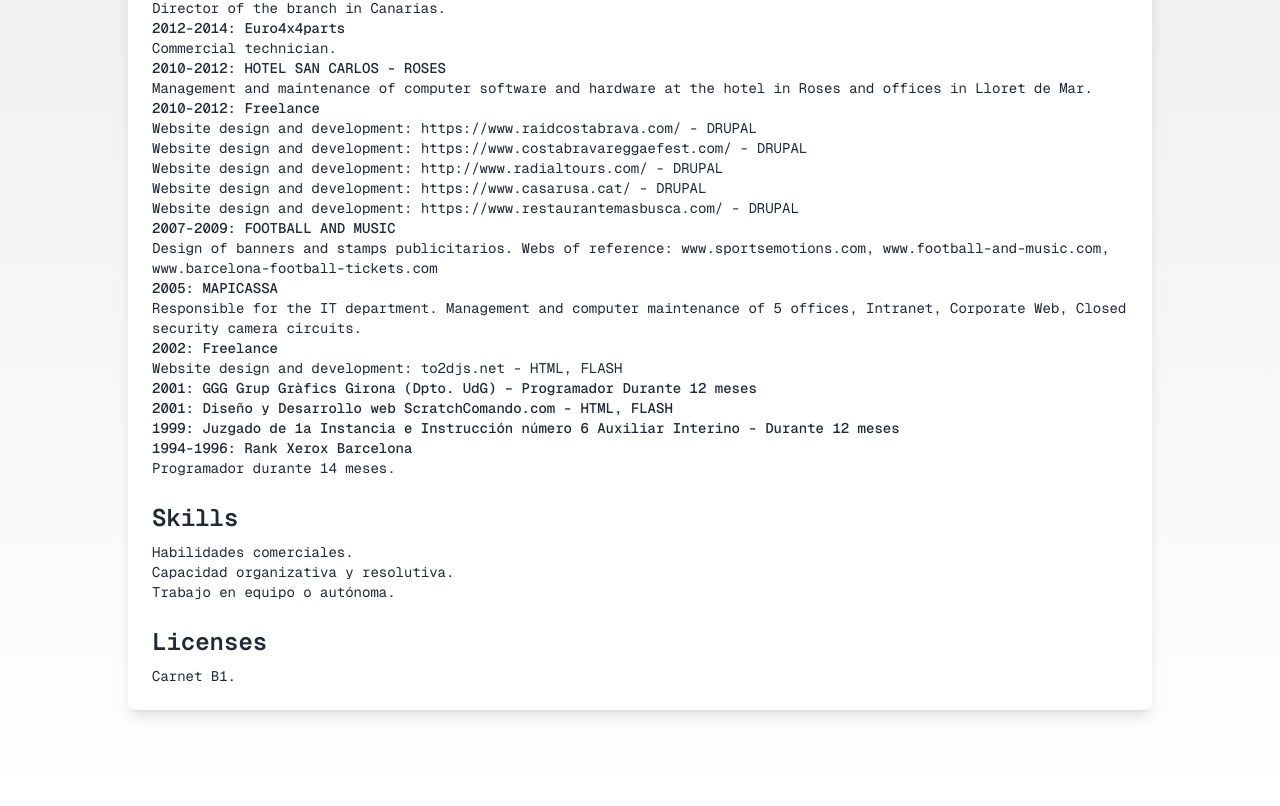
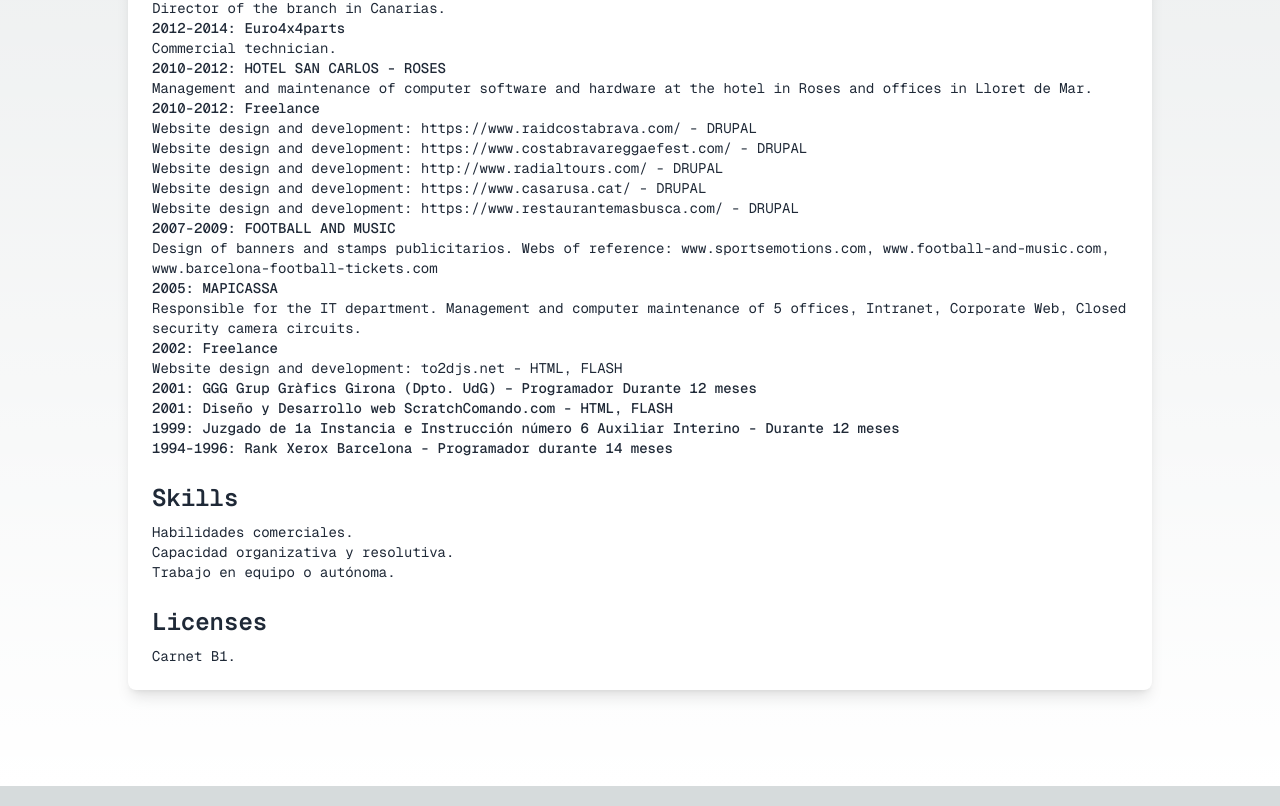
Before and after one commit to cescofors75/cesco.dev, a Next.js app: page / in a window 1280 px wide. Shown: the part 1306-2112 px from the top of the page. Built offline with nearby package versions, Linux system fonts and the light colour scheme.

Commit message:
Actualizar experiencia laboral en el componente Componente.tsx

```diff
--- a/components/component/component.tsx
+++ b/components/component/component.tsx
@@ -150,8 +150,10 @@
           </h3>
         </div>
         <div>
-          <h3 className="font-medium">1994-1996: Rank Xerox Barcelona</h3>
-          <p>Programador durante 14 meses.</p>
+          <h3 className="font-medium">
+            {`1994-1996: Rank Xerox Barcelona - Programador durante 14 meses`}
+            </h3>
+
         </div>
       </div>
       <div className="mt-6">
```
